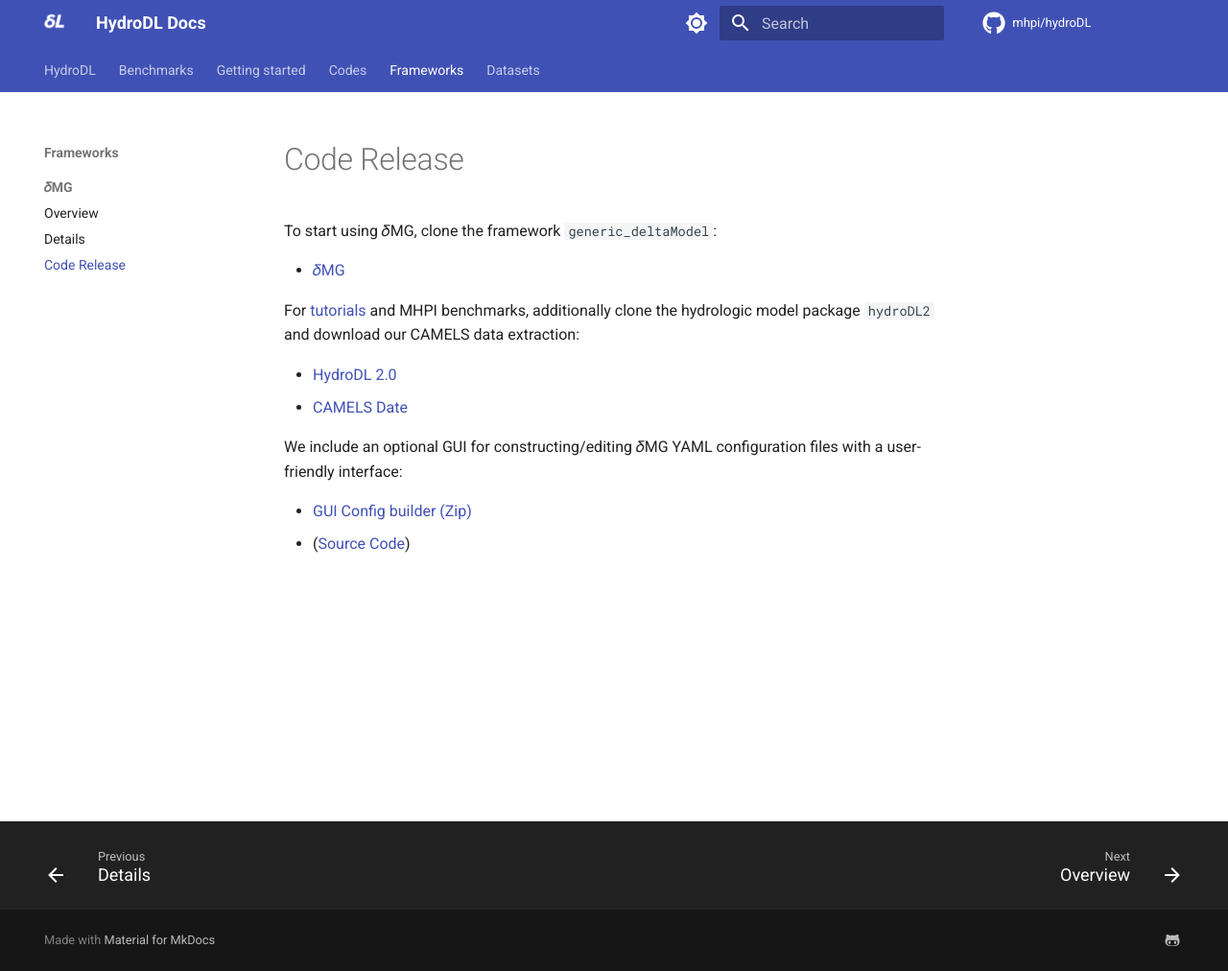
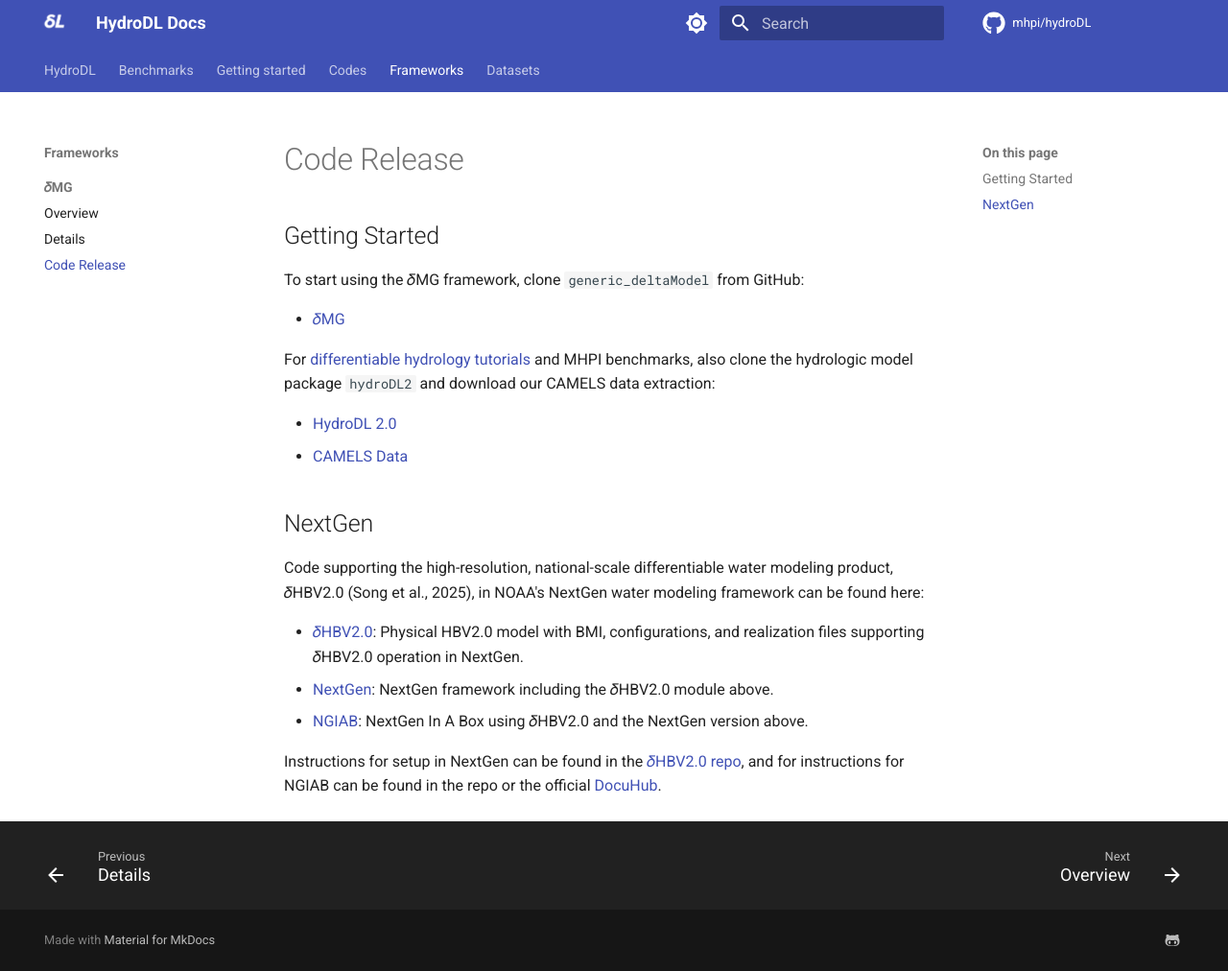
Before and after one commit to mhpi/mhpi.github.io, an MkDocs documentation site: the page built from docs/dmg/code.md, in a window 1280 px wide and 1012 px high. Shown: the whole window at 96% size. Built offline with MkDocs 1.6.1 and Material for MkDocs 9.7.7, drawn with Linux system fonts in a browser that asks for light colours; a script that is not in the unit is left out; comment, search, counter and statistics services are not loaded.

Commit message:
Update code.md
Updating links and adding nextgen source codes.

```diff
--- a/docs/dmg/code.md
+++ b/docs/dmg/code.md
@@ -1,15 +1,27 @@
 # Code Release
 
-To start using 𝛿MG, clone the framework `generic_deltaModel`:
+## Getting Started
 
-- [𝛿MG](https://github.com/mhpi/generic_deltaModel)
+To start using the 𝛿MG framework, clone `generic_deltaModel` from GitHub:
 
-For [tutorials](https://github.com/mhpi/generic_deltaModel/tree/master/example) and MHPI benchmarks, additionally clone the hydrologic model package `hydroDL2` and download our CAMELS data extraction:
+- [𝛿MG](https://github.com/mhpi/generic_deltamodel)
+
+For [differentiable hydrology tutorials](https://github.com/mhpi/generic_deltamodel/tree/master/example/hydrology) and MHPI benchmarks, also clone the hydrologic model package `hydroDL2` and download our CAMELS data extraction:
 
 - [HydroDL 2.0](https://github.com/mhpi/hydroDL2)
-- [CAMELS Date ](https://mhpi-spatial.s3.us-east-2.amazonaws.com/mhpi-release/camels/camels_data.zip)
+- [CAMELS Data](https://mhpi-spatial.s3.us-east-2.amazonaws.com/mhpi-release/camels/camels_data.zip)
 
-We include an optional GUI for constructing/editing 𝛿MG YAML configuration files with a user-friendly interface:
+## NextGen
+
+Code supporting the high-resolution, national-scale differentiable water modeling product, 𝛿HBV2.0 (Song et al., 2025), in NOAA's NextGen water modeling framework can be found here:
+
+- [𝛿HBV2.0](https://github.com/mhpi/dHBV2.0): Physical HBV2.0 model with BMI, configurations, and realization files supporting 𝛿HBV2.0 operation in NextGen.
+- [NextGen](https://github.com/leoglonz/ngen): NextGen framework including the 𝛿HBV2.0 module above.
+- [NGIAB](https://github.com/leoglonz/NGIAB-DM): NextGen In A Box using 𝛿HBV2.0 and the NextGen version above.
+
+Instructions for setup in NextGen can be found in the [𝛿HBV2.0 repo](https://github.com/mhpi/dHBV2.0), and for instructions for NGIAB can be found in the repo or the official [DocuHub](https://docs.ciroh.org/docs/products/Community%20Hydrologic%20Modeling%20Framework/nextgeninaboxDocker/workflow/).
+
+<!-- We include an optional GUI for constructing/editing 𝛿MG YAML configuration files with a user-friendly interface:
 
 - [GUI Config builder (Zip)](https://mhpi-spatial.s3.us-east-2.amazonaws.com/mhpi-release/config_builder_gui/Config+Builder+GUI.zip)
-- ([Source Code](https://github.com/mhpi/GUI-Config-builder))
+- ([Source Code](https://github.com/mhpi/GUI-Config-builder)) -->
```
